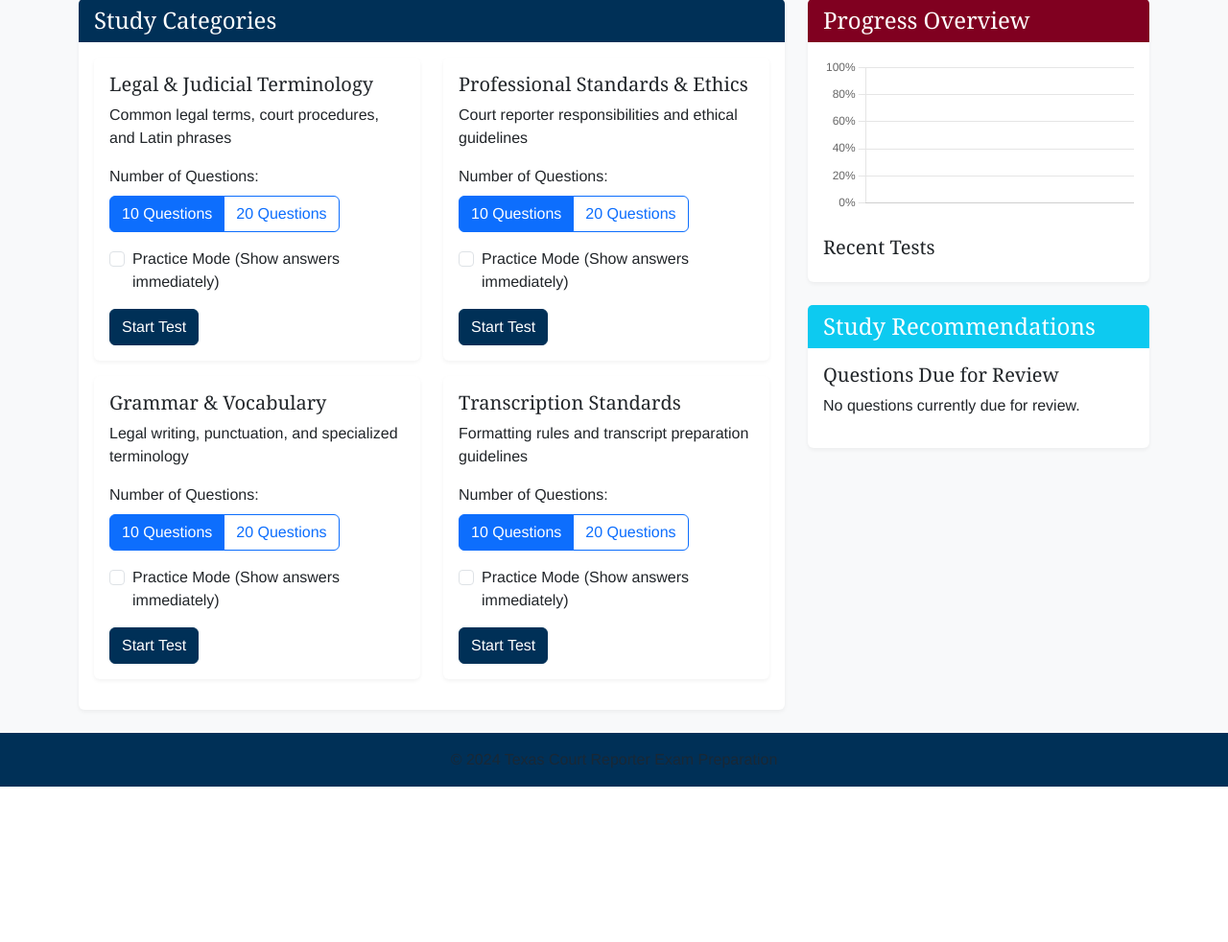
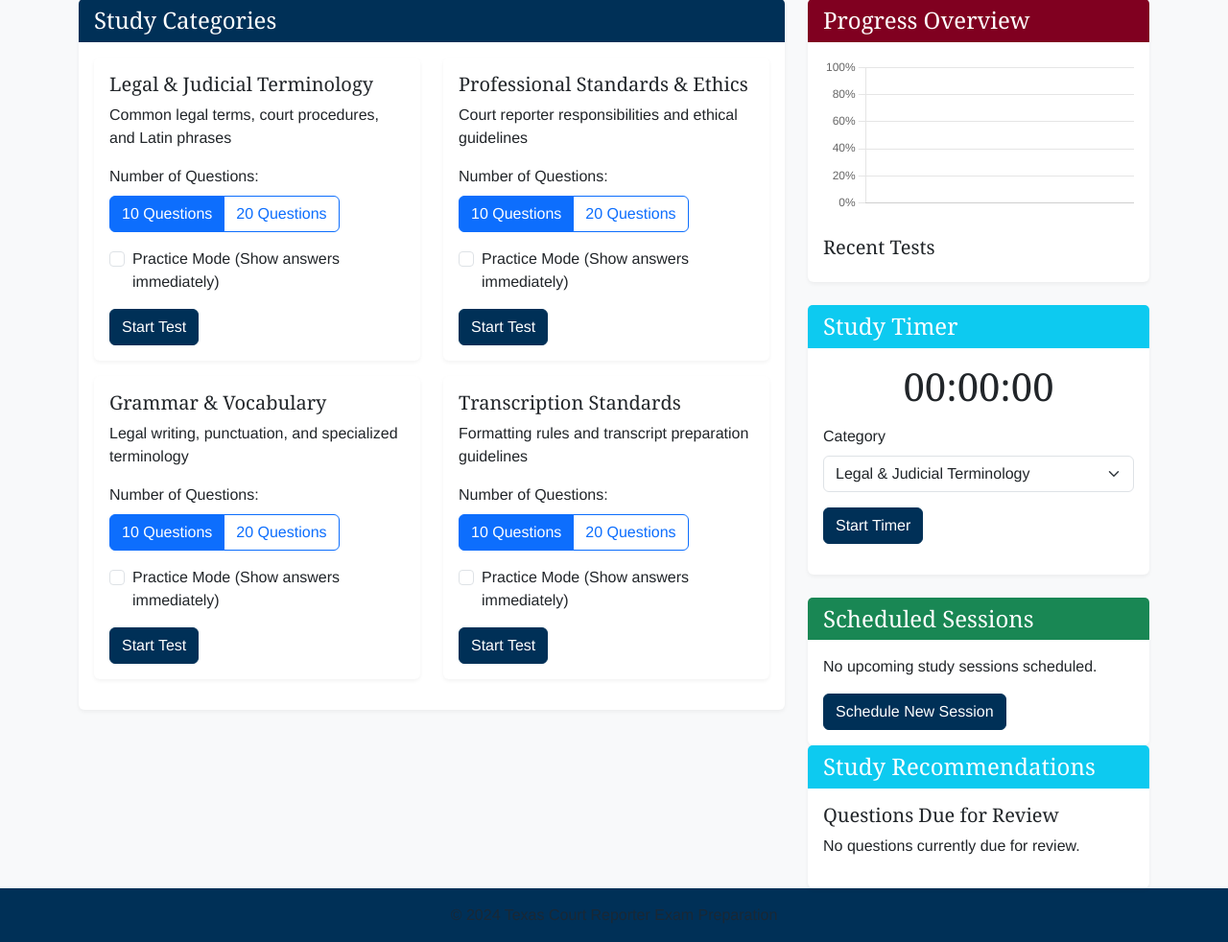
Before and after one commit to jameshorton2486/TexasCourtReporterPrep-1, a Flask app: page /dashboard in a window 1280 px wide. Shown: the part 81-1063 px from the top of the page at 96% size. Before the commit the page ends 901 px from the top, so only its background shows below. Run offline with Flask 3, Linux system fonts and the light colour scheme; the visitor is signed in with stand-in values (Sample User, id 1); data comes from the database, SQL or seed files in the repository; data that the repository does not hold is empty; some libraries are stand-ins or nearby versions.

Commit message:
Agent query: Can you verify if the study timer and scheduling features are visible on the dashboard and working correctly?

```diff
--- a/models.py
+++ b/models.py
@@ -17,6 +17,8 @@ class User(UserMixin, db.Model):
     created_at = db.Column(db.DateTime, default=datetime.utcnow)
     tests = db.relationship('Test', backref='user', lazy=True, cascade='all, delete-orphan')
     question_performance = db.relationship('UserQuestionPerformance', backref='user', lazy=True)
+    study_sessions = db.relationship('StudySession', backref='user', lazy=True, cascade='all, delete-orphan')
+    study_timers = db.relationship('StudyTimer', backref='user', lazy=True, cascade='all, delete-orphan')
 
     def set_password(self, password):
         self.password_hash = generate_password_hash(password)
@@ -37,6 +39,43 @@ class User(UserMixin, db.Model):
         ).order_by(
             UserQuestionPerformance.ease_factor.asc()
         ).limit(limit).all()
+
+    def get_upcoming_sessions(self):
+        """Get upcoming study sessions"""
+        return StudySession.query.filter_by(
+            user_id=self.id
+        ).filter(
+            StudySession.start_time > datetime.utcnow()
+        ).order_by(StudySession.start_time).all()
+
+class StudySession(db.Model):
+    id = db.Column(db.Integer, primary_key=True)
+    user_id = db.Column(db.Integer, db.ForeignKey('user.id', ondelete='CASCADE'), nullable=False)
+    category_id = db.Column(db.Integer, db.ForeignKey('category.id', ondelete='SET NULL'))
+    start_time = db.Column(db.DateTime, nullable=False)
+    duration_minutes = db.Column(db.Integer, nullable=False)
+    description = db.Column(db.String(200))
+    is_completed = db.Column(db.Boolean, default=False)
+    created_at = db.Column(db.DateTime, default=datetime.utcnow)
+
+    @property
+    def end_time(self):
+        return self.start_time + timedelta(minutes=self.duration_minutes)
+
+class StudyTimer(db.Model):
+    id = db.Column(db.Integer, primary_key=True)
+    user_id = db.Column(db.Integer, db.ForeignKey('user.id', ondelete='CASCADE'), nullable=False)
+    category_id = db.Column(db.Integer, db.ForeignKey('category.id', ondelete='SET NULL'))
+    start_time = db.Column(db.DateTime, nullable=False)
+    end_time = db.Column(db.DateTime)
+    duration_seconds = db.Column(db.Integer)
+    created_at = db.Column(db.DateTime, default=datetime.utcnow)
+
+    def stop(self):
+        """Stop the timer and calculate duration"""
+        if not self.end_time:
+            self.end_time = datetime.utcnow()
+            self.duration_seconds = int((self.end_time - self.start_time).total_seconds())
 
 class Category(db.Model):
     id = db.Column(db.Integer, primary_key=True)
--- a/routes.py
+++ b/routes.py
@@ -7,6 +7,7 @@ from functools import wraps
 from app import app, db
 from models import User, Category, Question, Test, TestQuestion
 import random
+from datetime import datetime
 
 def admin_required(f):
     @wraps(f)
@@ -462,3 +463,72 @@ def admin_delete_question(id):
         flash('An error occurred while deleting the question')
 
     return redirect(url_for('admin_questions'))
+
+@app.route('/study/schedule', methods=['GET', 'POST'])
+@login_required
+def schedule_study():
+    if request.method == 'POST':
+        try:
+            category_id = request.form.get('category_id')
+            start_time = datetime.strptime(
+                request.form.get('start_time'),
+                '%Y-%m-%dT%H:%M'
+            )
+            duration_minutes = int(request.form.get('duration_minutes'))
+            description = request.form.get('description', '')
+
+            session = StudySession(
+                user_id=current_user.id,
+                category_id=category_id,
+                start_time=start_time,
+                duration_minutes=duration_minutes,
+                description=description
+            )
+            db.session.add(session)
+            db.session.commit()
+
+            flash('Study session scheduled successfully')
+            return redirect(url_for('dashboard'))
+
+        except Exception as e:
+            app.logger.error(f'Error scheduling study session: {str(e)}')
+            flash('Error scheduling study session')
+            return redirect(url_for('dashboard'))
+
+    categories = Category.query.all()
+    return render_template('schedule_study.html', categories=categories)
+
+@app.route('/study/timer/start', methods=['POST'])
+@login_required
+def start_timer():
+    try:
+        category_id = request.form.get('category_id')
+        timer = StudyTimer(
+            user_id=current_user.id,
+            category_id=category_id,
+            start_time=datetime.utcnow()
+        )
+        db.session.add(timer)
+        db.session.commit()
+        return jsonify({'timer_id': timer.id})
+    except Exception as e:
+        app.logger.error(f'Error starting timer: {str(e)}')
+        return jsonify({'error': 'Failed to start timer'}), 500
+
+@app.route('/study/timer/<int:timer_id>/stop', methods=['POST'])
+@login_required
+def stop_timer(timer_id):
+    try:
+        timer = StudyTimer.query.get_or_404(timer_id)
+        if timer.user_id != current_user.id:
+            return jsonify({'error': 'Unauthorized'}), 403
+
+        timer.stop()
+        db.session.commit()
+        return jsonify({
+            'duration': timer.duration_seconds,
+            'message': 'Timer stopped successfully'
+        })
+    except Exception as e:
+        app.logger.error(f'Error stopping timer: {str(e)}')
+        return jsonify({'error': 'Failed to stop timer'}), 500
--- /dev/null
+++ b/static/js/timer.js
@@ -0,0 +1,70 @@
+let timerId = null;
+let timerRunning = false;
+let startTime = null;
+let currentTimerId = null;
+
+function formatTime(seconds) {
+    const hrs = Math.floor(seconds / 3600);
+    const mins = Math.floor((seconds % 3600) / 60);
+    const secs = seconds % 60;
+    return `${String(hrs).padStart(2, '0')}:${String(mins).padStart(2, '0')}:${String(secs).padStart(2, '0')}`;
+}
+
+function updateTimer() {
+    if (!startTime || !timerRunning) return;
+
+    const now = new Date();
+    const diff = Math.floor((now - startTime) / 1000);
+    document.getElementById('time-counter').textContent = formatTime(diff);
+}
+
+document.getElementById('start-timer').addEventListener('click', async function() {
+    const categoryId = document.querySelector('select[name="category_id"]').value;
+
+    try {
+        const response = await fetch('/study/timer/start', {
+            method: 'POST',
+            headers: {
+                'Content-Type': 'application/json',
+            },
+            body: JSON.stringify({ category_id: categoryId })
+        });
+
+        const data = await response.json();
+        if (data.timer_id) {
+            currentTimerId = data.timer_id;
+            startTime = new Date();
+            timerRunning = true;
+            timerId = setInterval(updateTimer, 1000);
+
+            this.style.display = 'none';
+            document.getElementById('stop-timer').style.display = 'inline-block';
+        }
+    } catch (error) {
+        console.error('Failed to start timer:', error);
+        alert('Failed to start timer. Please try again.');
+    }
+});
+
+document.getElementById('stop-timer').addEventListener('click', async function() {
+    if (!currentTimerId) return;
+
+    try {
+        const response = await fetch(`/study/timer/${currentTimerId}/stop`, {
+            method: 'POST'
+        });
+
+        const data = await response.json();
+        if (data.duration) {
+            clearInterval(timerId);
+            timerRunning = false;
+            document.getElementById('time-counter').textContent = formatTime(data.duration);
+
+            this.style.display = 'none';
+            document.getElementById('start-timer').style.display = 'inline-block';
+        }
+    } catch (error) {
+        console.error('Failed to stop timer:', error);
+        alert('Failed to stop timer. Please try again.');
+    }
+});
--- a/templates/base.html
+++ b/templates/base.html
@@ -82,6 +82,7 @@
     <script src="https://cdn.jsdelivr.net/npm/bootstrap@5.3.0/dist/js/bootstrap.bundle.min.js"></script>
     <script src="https://cdn.jsdelivr.net/npm/feather-icons/dist/feather.min.js"></script>
     <script src="https://cdn.jsdelivr.net/npm/chart.js"></script>
+    <script src="{{ url_for('static', filename='js/timer.js') }}"></script>
     <script>
     function togglePassword(inputId) {
         const input = document.getElementById(inputId);
--- a/templates/dashboard.html
+++ b/templates/dashboard.html
@@ -76,6 +76,59 @@
             </div>
         </div>
 
+        <div class="card mb-4">
+            <div class="card-header bg-info text-white">
+                <h4 class="mb-0">Study Timer</h4>
+            </div>
+            <div class="card-body">
+                <div id="timer-display" class="text-center mb-3">
+                    <h1 id="time-counter">00:00:00</h1>
+                </div>
+                <form id="timer-form" class="mb-3">
+                    <div class="mb-3">
+                        <label class="form-label">Category</label>
+                        <select class="form-select" name="category_id" required>
+                            {% for category in categories %}
+                            <option value="{{ category.id }}">{{ category.name }}</option>
+                            {% endfor %}
+                        </select>
+                    </div>
+                    <button type="button" id="start-timer" class="btn btn-primary">Start Timer</button>
+                    <button type="button" id="stop-timer" class="btn btn-danger" style="display: none;">Stop Timer</button>
+                </form>
+            </div>
+        </div>
+
+        <div class="card">
+            <div class="card-header bg-success text-white">
+                <h4 class="mb-0">Scheduled Sessions</h4>
+            </div>
+            <div class="card-body">
+                {% set upcoming_sessions = current_user.get_upcoming_sessions() %}
+                {% if upcoming_sessions %}
+                <div class="list-group">
+                    {% for session in upcoming_sessions %}
+                    <div class="list-group-item">
+                        <div class="d-flex w-100 justify-content-between">
+                            <h5 class="mb-1">{{ session.category.name }}</h5>
+                            <small>{{ session.duration_minutes }} minutes</small>
+                        </div>
+                        <p class="mb-1">{{ session.description or 'No description' }}</p>
+                        <small>{{ session.start_time.strftime('%Y-%m-%d %H:%M') }}</small>
+                    </div>
+                    {% endfor %}
+                </div>
+                {% else %}
+                <p>No upcoming study sessions scheduled.</p>
+                {% endif %}
+                <div class="mt-3">
+                    <a href="{{ url_for('schedule_study') }}" class="btn btn-primary">
+                        Schedule New Session
+                    </a>
+                </div>
+            </div>
+        </div>
+
         <div class="card">
             <div class="card-header bg-info text-white">
                 <h4 class="mb-0">Study Recommendations</h4>
```
Also changed, not shown: templates/schedule_study.html (added, +45 -0 lines), 1 other file.
